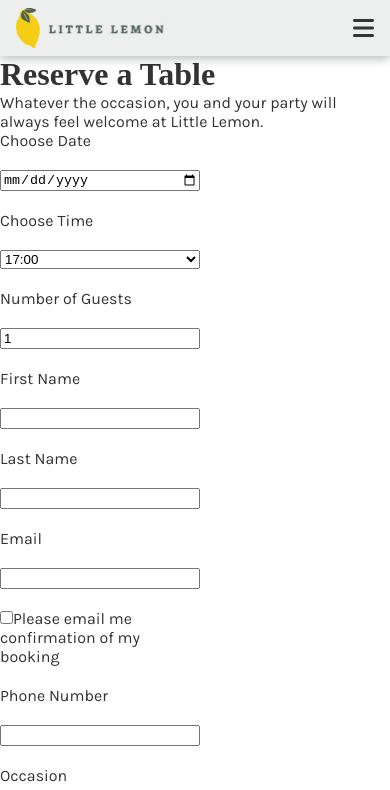
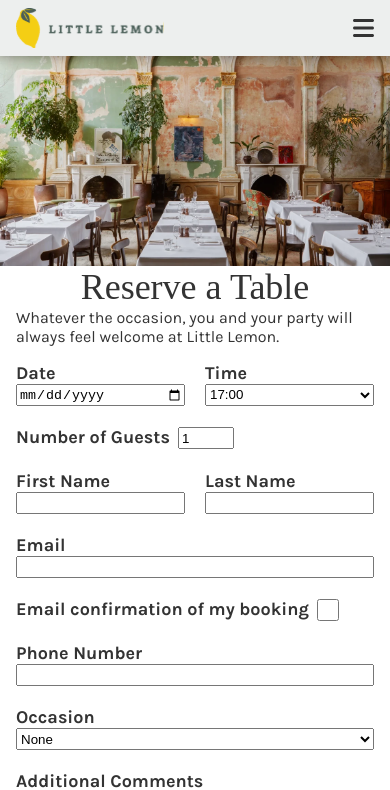
Before and after one commit to hummus-erectus/little-lemon, a React (Create React App) app: page /booking in a window 390 px wide. Shown: the top 790 px of the page. Built offline with nearby package versions, Linux system fonts and the light colour scheme; a web font is replaced by a local one.

Commit message:
Styled Booking Page mobile view

```diff
--- a/src/components/BookingForm.jsx
+++ b/src/components/BookingForm.jsx
@@ -55,7 +55,9 @@ function BookingForm({availableTimes, updateTimes, submitForm}) {
     return (
         <>
             <form className="booking-form" onSubmit={handleSubmit}>
-                <label htmlFor="res-date">Choose Date</label>
+                <div className="date-and-time">
+                    <div>
+                        <label htmlFor="res-date">Date</label>
                         <input
                             type="date"
                             id="res-date"
@@ -63,8 +65,10 @@ function BookingForm({availableTimes, updateTimes, submitForm}) {
                             value={date}
                             onChange={handleDateChange}
                         />
+                    </div>
 
-                <label htmlFor="res-time">Choose Time</label>
+                    <div>
+                        <label htmlFor="res-time">Time</label>
                         <select
                             id="res-time"
                             value={time}
@@ -77,8 +81,11 @@ function BookingForm({availableTimes, updateTimes, submitForm}) {
                             </option>
                         ))}
                         </select>
+                    </div>
+                </div>
 
-                <label htmlFor="guests">Number of Guests</label>
+                <div>
+                    <label className="guest-label" htmlFor="guests">Number of Guests</label>
                     <input
                         type="number"
                         placeholder="1"
@@ -89,7 +96,10 @@ function BookingForm({availableTimes, updateTimes, submitForm}) {
                         value={guests}
                         onChange={(event) => setGuests(event.target.value)}
                     />
+                </div>
 
+                <div className="full-name">
+                    <div>
                         <label htmlFor="firstName">First Name</label>
                         <input
                             type="text"
@@ -100,7 +110,9 @@ function BookingForm({availableTimes, updateTimes, submitForm}) {
                             value={firstName}
                             onChange={(e) => setFirstName(e.target.value)}
                         />
+                    </div>
 
+                    <div>
                         <label htmlFor="lastName">Last Name</label>
                         <input
                             type="text"
@@ -111,7 +123,10 @@ function BookingForm({availableTimes, updateTimes, submitForm}) {
                             value={lastName}
                             onChange={(e) => setLastName(e.target.value)}
                         />
+                    </div>
+                </div>
 
+                <div>
                     <label htmlFor="email">Email</label>
                     <input
                         type="email"
@@ -121,18 +136,21 @@ function BookingForm({availableTimes, updateTimes, submitForm}) {
                         maxLength={200}
                         onChange={(e) => setEmail(e.target.value)}
                     />
+                </div>
 
-                <label>
+                <div>
+                    <label className="checkbox-label">
+                        Email confirmation of my booking
                         <input
                             type="checkbox"
                             id="confirm"
                             value={confirm}
                             onChange={(e) => setConfirm(e.target.value)}
                         />
-                    Please email me confirmation of my booking
                     </label>
+                </div>
 
-
+                <div>
                     <label htmlFor="tel">Phone Number</label>
                     <input
                         type="tel"
@@ -142,7 +160,9 @@ function BookingForm({availableTimes, updateTimes, submitForm}) {
                         maxLength={25}
                         onChange={(e) => setTel(e.target.value)}
                     />
+                </div>
 
+                <div>
                     <label htmlFor="occasion">Occasion</label>
                     <select
                         id="occasion"
@@ -156,7 +176,9 @@ function BookingForm({availableTimes, updateTimes, submitForm}) {
                         <option>Work Party</option>
                         <option>Other</option>
                     </select>
+                </div>
 
+                <div>
                     <label htmlFor="comments">Additional Comments</label>
                         <textarea
                             id="comments"
@@ -165,6 +187,7 @@ function BookingForm({availableTimes, updateTimes, submitForm}) {
                             value={comments}
                             onChange={(e) => setComments(e.target.value)}
                     />
+                </div>
 
                 <button id="submitBtn" type="submit" disabled={!valid}>
                     Reserve
--- a/src/index.css
+++ b/src/index.css
@@ -279,19 +279,78 @@ li a{
   padding: 16px
 }
 
+.booking-page{
+  display: flex;
+  flex-direction: column;
+  align-items: center;
+}
 
+.booking-img{
+  width: 100vw;
+}
 
+.booking-page h1{
+  font-size: 36px;
+  font-weight: 400;
+}
 
+.booking-page p{
+  font-size: 16px;
+}
 
 .booking-form{
   display: grid;
-  max-width: 200px;
+  width: 100%;
+  max-width: 768px;
+  gap: 20px;
+  margin-block: 16px;
+}
+
+.booking-form label {
+  font-size: 18px;
+  font-weight: 700;
+  display: block;
+}
+
+.booking-form input, .booking-form select{
+  width: 100%;
+  box-sizing: border-box;
+  height: 22px;
+}
+
+.booking-form textarea{
+  width: 100%;
+  box-sizing: border-box;
+  resize: none;
+}
+
+.booking-form .guest-label{
+  display: inline;
+}
+
+input[type=number] {
+  width: auto;
+  vertical-align: middle;
+  position: relative;
+  bottom: 1px;
+  margin-left: 8px;
+}
+
+
+input[type=checkbox] {
+  width: 22px;
+  vertical-align: middle;
+  position: relative;
+  bottom: 1px;
+  margin-left: 8px;
+}
+
+.date-and-time, .full-name{
+  display: grid;
+  grid-template-columns: 1fr 1fr;
   gap: 20px;
 }
 
-textarea {
-  resize: none;
-}
 
 
 
@@ -320,6 +379,7 @@ footer ul{
 }
 
 footer h3{
+  margin-top: 16px;
   margin-bottom: 5px;
 }
 
@@ -426,6 +486,10 @@ footer h3{
   .testimonial-name{
     font-size: 20px;
   }
+
+  .booking-img{
+    width: 100%;
+  }
 }
 
 @media(min-width: 980px){
--- a/src/pages/BookingConfirmation.jsx
+++ b/src/pages/BookingConfirmation.jsx
@@ -2,7 +2,7 @@ function BookingConfirmation() {
     return (
         <>
             <h1>Success!</h1>
-            <p>Your table has been booked with the following information. We look forward to welcoming you.</p>
+            <p>Your table has been booked. We look forward to welcoming you.</p>
         </>
     )
 }
--- a/src/pages/BookingPage.jsx
+++ b/src/pages/BookingPage.jsx
@@ -1,6 +1,7 @@
 import { useReducer } from "react"
 import { useNavigate } from "react-router-dom"
 import { fetchAPI, submitAPI } from "../components/api"
+import interior from "../assets/interior.webp"
 
 import BookingForm from "../components/BookingForm"
 
@@ -34,11 +35,12 @@ function BookingPage() {
     }
 
     return (
-        <>
+        <main className="container booking-page">
+            <img src={interior} alt="Little Lemon Interior" className="booking-img" />
             <h1>Reserve a Table</h1>
             <p>Whatever the occasion, you and your party will always feel welcome at Little Lemon.</p>
             <BookingForm availableTimes={availableTimes} updateTimes={updateTimes} submitForm={submitForm}/>
-        </>
+        </main>
     )
 }
 
```
Also changed, not shown: src/assets/interior.webp (added), 1 other file (tests, documents, lock files or other folders). Lines whose indentation alone changed are shown as unchanged.
